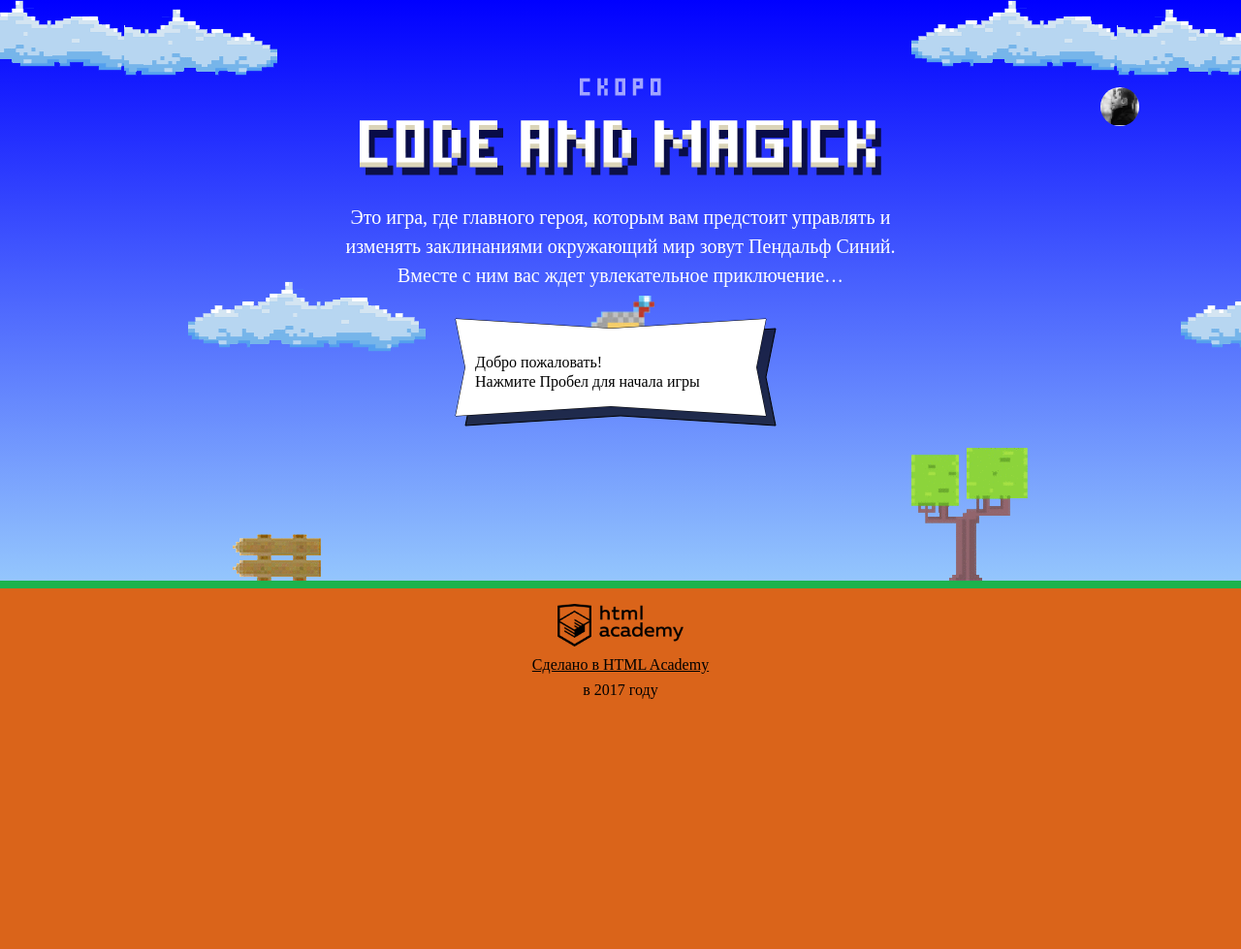
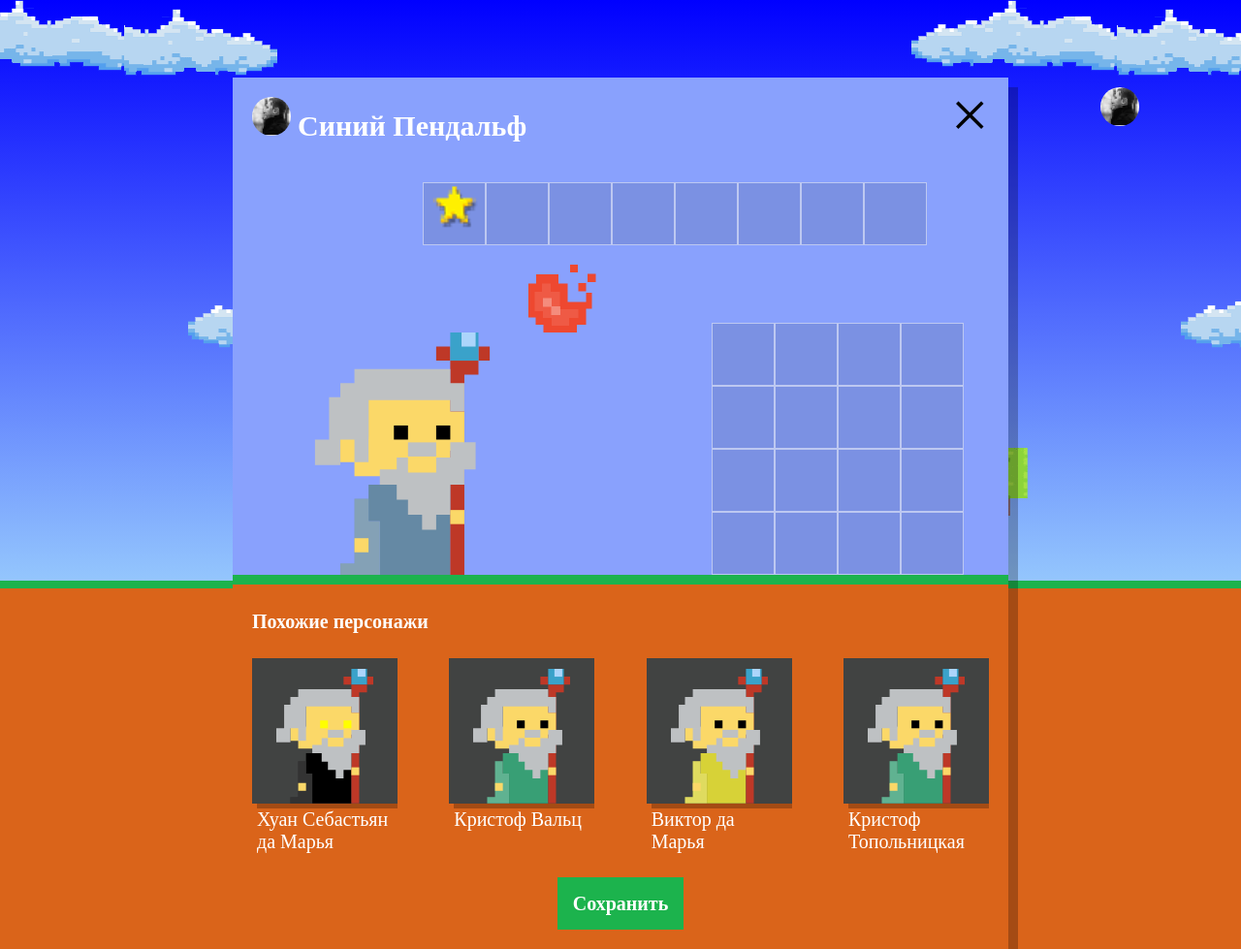
Before and after one commit to NordMad/444593-code-and-magick, a website: page index.html in a window 1280 px wide. Shown: the whole page at 97% size. Before the commit the page ends 800 px from the top, so only its background shows below. Drawn offline with Linux system fonts and the light colour scheme; a web font is replaced by a local one.

Commit message:
Создание Волшебников

```diff
--- a/index.html
+++ b/index.html
@@ -198,6 +198,7 @@
     return height / 3 - wizardHeight;
   };
 </script>
+<script src="js/setup.js"></script>
 <script src="js/stat.js"></script>
 <script src="js/game.js"></script>
 
--- /dev/null
+++ b/js/setup.js
@@ -0,0 +1,90 @@
+'use strict';
+// 1 Убираю класс hidden
+
+var usersSetup = document.querySelector('.setup');
+usersSetup.classList.remove('hidden');
+
+var wizardTemplate = document.querySelector('#similar-wizard-template');
+
+// 2 Создаю массив с параметрами волшебников
+
+var wizardNames = [
+  ['Иван', 'Хуан Себастьян', 'Мария', 'Кристоф', 'Виктор', 'Юлия', 'Люпита', 'Вашингтон'],
+  ['да Марья', 'Верон', 'Мирабелла', 'Вальц', 'Онопко', 'Топольницкая', 'Нионго', 'Ирвинг']
+];
+
+var coat = [
+  'rgb(101, 137, 164)',
+  'rgb(241, 43, 107)',
+  'rgb(146, 100, 161)',
+  'rgb(56, 159, 117)',
+  'rgb(215, 210, 55)',
+  'rgb(0, 0, 0)'
+];
+
+var eyes = [
+  'black',
+  'red',
+  'blue',
+  'yellow',
+  'green'
+];
+
+var getRandomNumber = function (min, max) {
+  return Math.floor(Math.random() * (max - min + 1)) + min;
+};
+
+var getRandomWizard = function () {
+  var firstName = wizardNames[0][getRandomNumber(0, wizardNames[0].length - 1)];
+  var lastName = wizardNames[1][getRandomNumber(0, wizardNames[1].length - 1)];
+  return firstName + ' ' + lastName;
+};
+
+var getRandomCoatColor = function () {
+  return coat[getRandomNumber(0, coat.length)];
+};
+
+var getRandomEyesColor = function () {
+  return eyes[getRandomNumber(0, eyes.length)];
+};
+
+var wizards = [
+  {
+    name: getRandomWizard(),
+    coatColor: getRandomCoatColor(),
+    eyesColor: getRandomEyesColor()
+  },
+  {
+    name: getRandomWizard(),
+    coatColor: getRandomCoatColor(),
+    eyesColor: getRandomEyesColor()
+  },
+  {
+    name: getRandomWizard(),
+    coatColor: getRandomCoatColor(),
+    eyesColor: getRandomEyesColor()
+  },
+  {
+    name: getRandomWizard(),
+    coatColor: getRandomCoatColor(),
+    eyesColor: getRandomEyesColor()
+  }
+];
+
+// 3 Создаю элементы и копирую в них волшебников
+
+var similarListElement = usersSetup.querySelector('.setup-similar-list');
+var similarWizardTemplate = wizardTemplate.content.querySelector('.setup-similar-item');
+var fragment = document.createDocumentFragment();
+
+for (var i = 0; i < wizards.length; i++) {
+  var wizardElement = similarWizardTemplate.cloneNode(true);
+  wizardElement.querySelector('.setup-similar-label').textContent = wizards[i].name;
+  wizardElement.querySelector('.wizard-coat').style.fill = wizards[i].coatColor;
+  wizardElement.querySelector('.wizard-eyes').style.fill = wizards[i].eyesColor;
+  fragment.appendChild(wizardElement);
+}
+// 4 Отрисовываю сгенерированные DOM-элементы в блок .setup-similar-list
+similarListElement.appendChild(fragment);
+// 5 Показываю блок .setup-similar
+document.querySelector('.setup-similar').classList.remove('hidden');
```
